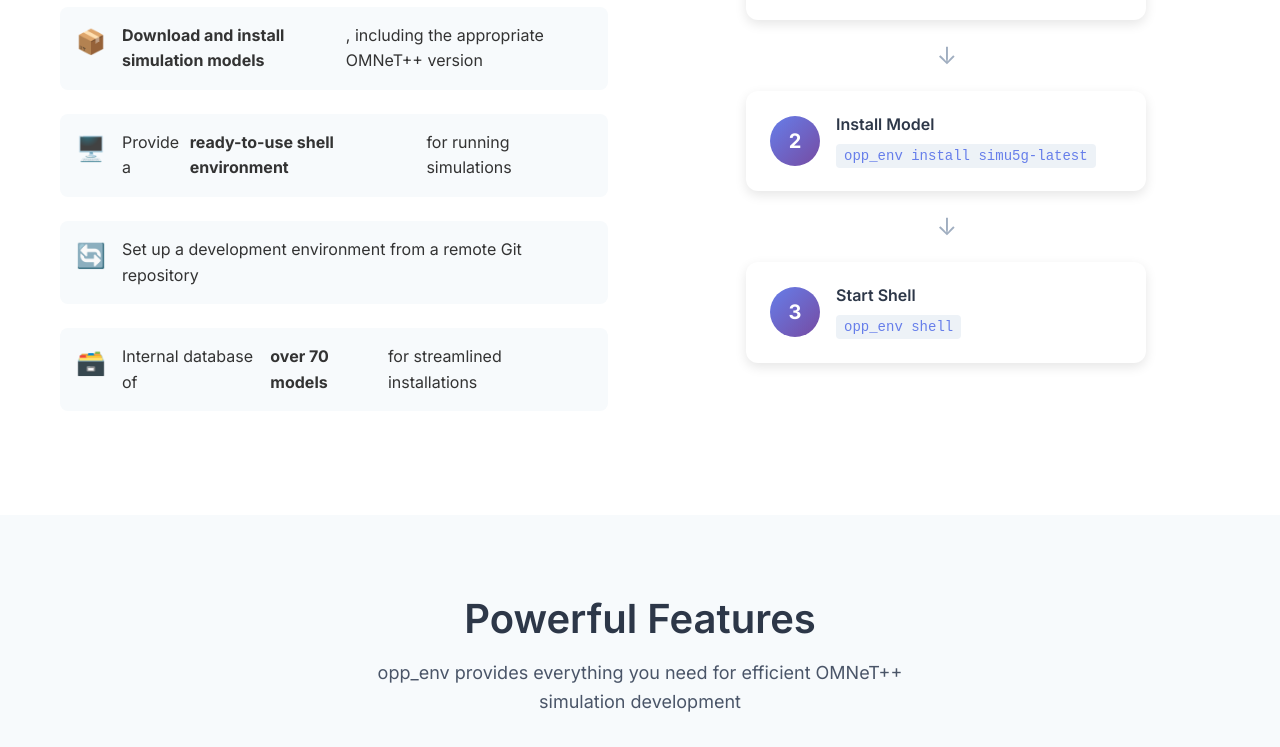
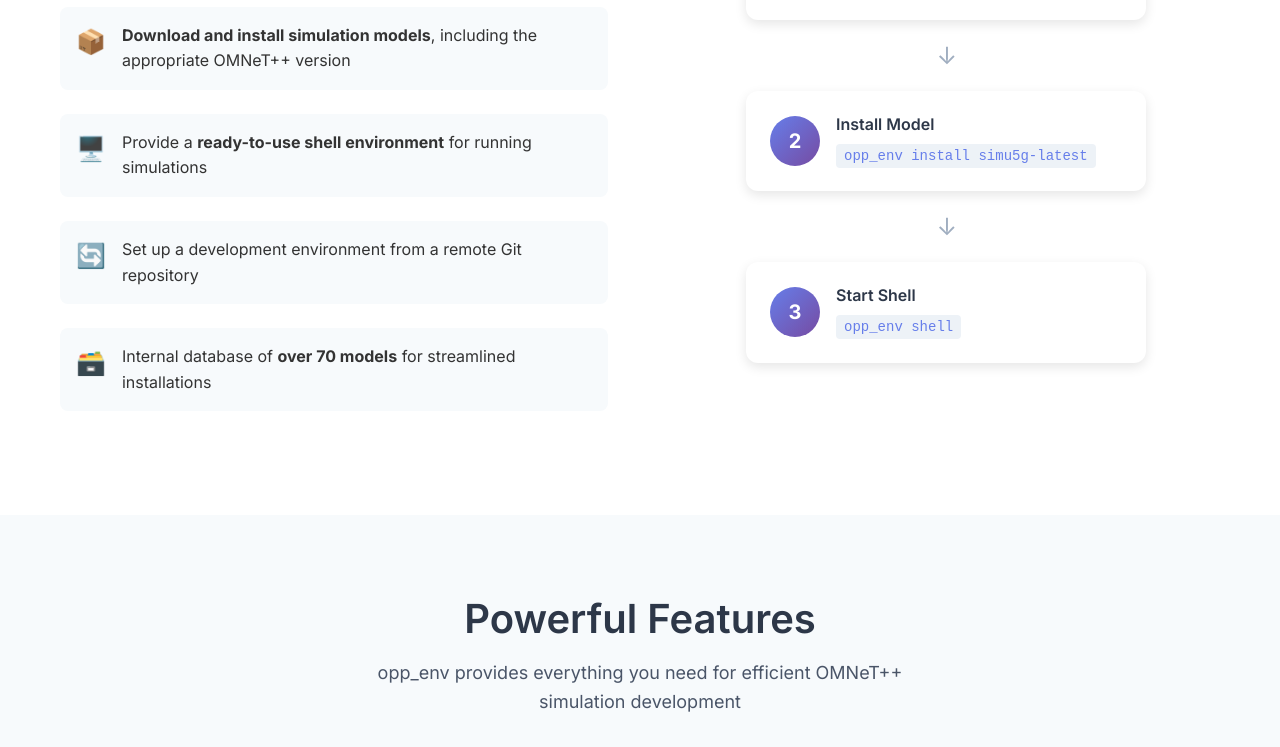
Before and after one commit to omnetpp/opp_env, a plain HTML site: page index.html in a window 1280 px wide. Shown: the part 1699-2446 px from the top of the page. Drawn offline with Linux system fonts and the light colour scheme.

Commit message:
fixed improper layout enter opp_env section

```diff
--- a/index.html
+++ b/index.html
@@ -127,19 +127,19 @@
                     <ul class="solution-features">
                         <li>
                             <span class="feature-icon">📦</span>
-                            <strong>Download and install simulation models</strong>, including the appropriate OMNeT++ version
+                            <span><strong>Download and install simulation models</strong>, including the appropriate OMNeT++ version</span>
                         </li>
                         <li>
                             <span class="feature-icon">🖥️</span>
-                            Provide a <strong>ready-to-use shell environment</strong> for running simulations
+                            <span>Provide a <strong>ready-to-use shell environment</strong> for running simulations</span>
                         </li>
                         <li>
                             <span class="feature-icon">🔄</span>
-                            Set up a development environment from a remote Git repository
+                            <span>Set up a development environment from a remote Git repository</span>
                         </li>
                         <li>
                             <span class="feature-icon">🗃️</span>
-                            Internal database of <strong>over 70 models</strong> for streamlined installations
+                            <span>Internal database of <strong>over 70 models</strong> for streamlined installations</span>
                         </li>
                     </ul>
                 </div>
```
